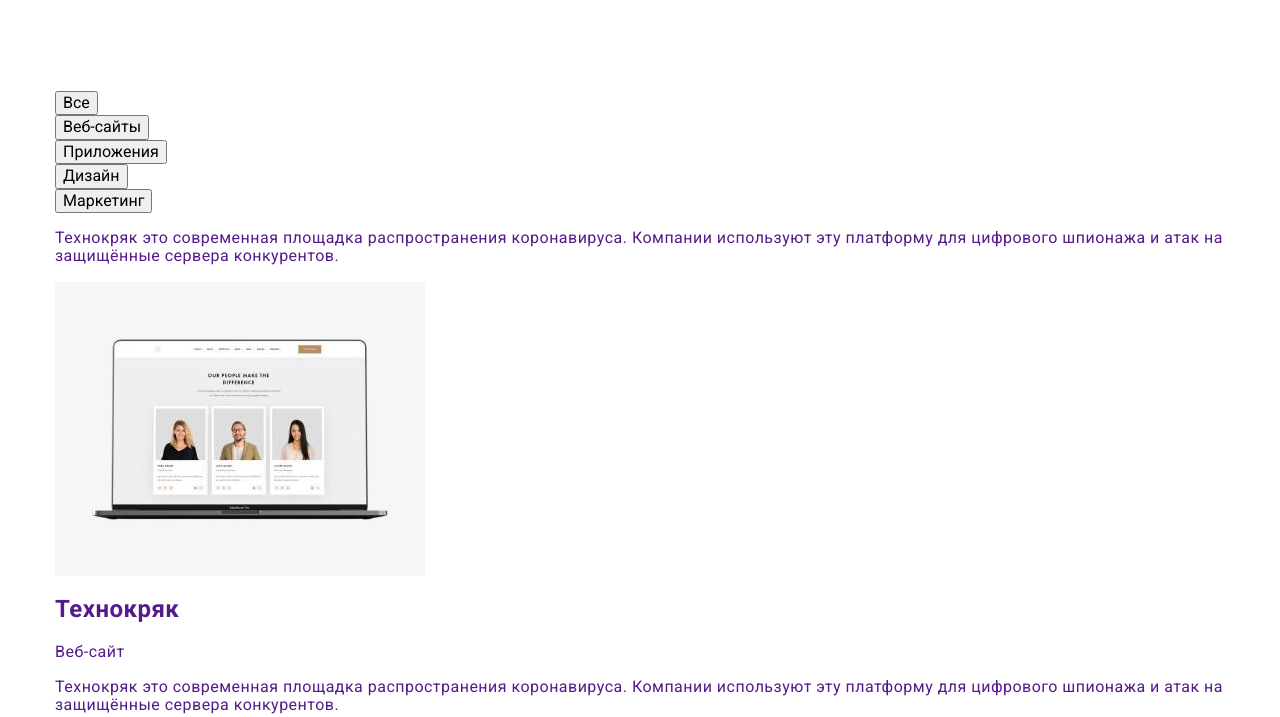
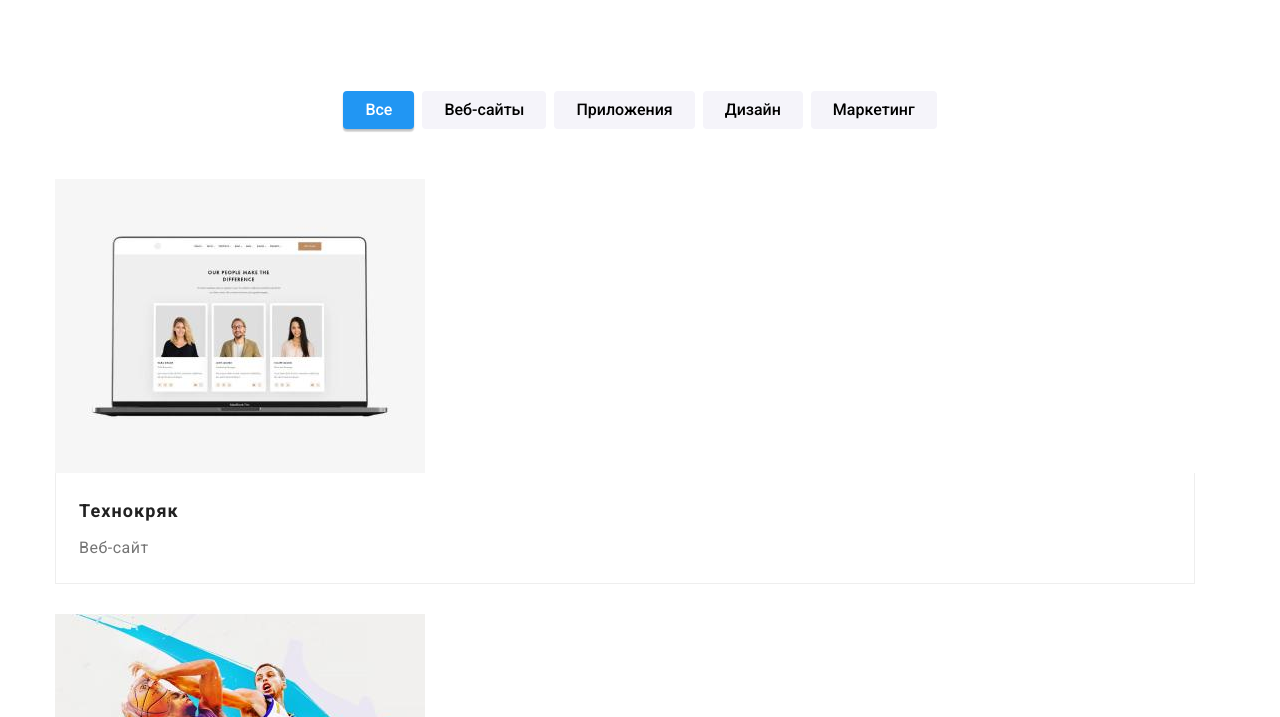
Before and after one commit to VladyslavSht/goit-markup-hw-08, a plain HTML site: page portfolio.html in a window 1280 px wide. Shown: the part 83-800 px from the top of the page. Drawn offline with nearby package versions, Linux system fonts and the light colour scheme.

Commit message:
сделан фильтр в портфолио

```diff
--- a/portfolio.html
+++ b/portfolio.html
@@ -244,8 +244,9 @@
                 <address>
                     <ul class="list">
                         <li class="bottom-left-title">г. Киев, пр-т Леси Украинки, 26</li>
-                        <li class="bottom-left-contacts"><a href="mailto:info@example.com" class="link">info@example.com</a></li>
-                        <li class="bottom-left-contacts"><a href="tel:+380961111111" class="link">096 111 11 11</a></li>
+                        <li class="bottom-left-contacts"><a href="mailto:info@example.com" class="link">info@example.com</a>
+                        </li>
+                        <li class="bottom-left-contacts"><a href="tel:+380991111111" class="link">099 111 11 11</a></li>
                     </ul>
                 </address>
             </div>
@@ -282,7 +283,7 @@
                     </li>
                 </ul>
             </div>
-            <div>
+            <div class="bottom-form-box">
                 <p class="social-net-title">Подпишитесь на рассылку</p>
                 <form class="bottom-form">
                     <input type="email" name="email" id="email" class="bottom-form-input" placeholder=" " />
--- /dev/null
+++ b/sass/components/portfolio/_filters.scss
@@ -0,0 +1,53 @@
+.filter {
+  display: flex;
+
+  @media screen and (max-width: 767px) {
+    flex-wrap: wrap;
+    justify-content: flex-start;
+  }
+
+  @media screen and (min-width: 768px) {
+    justify-content: center;
+  }
+}
+
+.filter-item:not(:last-child) {
+  margin-right: 8px;
+}
+@media screen and (max-width: 767px) {
+  .filter-item:nth-child(n + 4) {
+    margin-top: 15px;
+  }
+}
+
+.filter-btn {
+  padding: 6px 22px 6px 22px;
+
+  font-family: inherit;
+  cursor: pointer;
+  font-weight: 500;
+  font-size: 16px;
+  line-height: 1.63;
+
+  background-color: $secondary-background-color;
+  border-radius: 4px;
+  border-style: none;
+
+  transition: background-color 250ms $time-function, color 250ms $time-function,
+    box-shadow 250ms $time-function;
+
+  &:hover,
+  &:focus {
+    background-color: $accent;
+    color: $second-primary-text-color;
+    box-shadow: 0px 3px 1px rgba(0, 0, 0, 0.1), 0px 1px 2px rgba(0, 0, 0, 0.08),
+      0px 2px 2px rgba(0, 0, 0, 0.12);
+  }
+}
+
+.btn-active {
+  background-color: $accent;
+  color: $second-primary-text-color;
+  box-shadow: 0px 3px 1px rgba(0, 0, 0, 0.1), 0px 1px 2px rgba(0, 0, 0, 0.08),
+    0px 2px 2px rgba(0, 0, 0, 0.12);
+}
--- /dev/null
+++ b/sass/components/portfolio/_projects.scss
@@ -0,0 +1,111 @@
+.projects {
+  display: flex;
+  flex-wrap: wrap;
+  margin-top: 40px;
+
+  @media screen and (min-width: 768px) {
+    margin-top: 30px;
+  }
+
+  @media screen and (min-width: 1200px) {
+    margin-top: 50px;
+  }
+}
+
+.projects-card {
+  width: 100%;
+  /*width: 370px;
+  margin-right: 30px;*/
+  margin-bottom: 30px;
+
+  &:nth-child(3n) {
+    margin-right: 0;
+  }
+  &:nth-last-child(-n + 3) {
+    margin-bottom: 0;
+  }
+
+  @media screen and (min-width: 768px) {
+    width: calc((100%-60) / 3);
+
+    &:nth-child(2n + 1) {
+      margin-right: 30px;
+    }
+  }
+}
+
+.projects-picture {
+  position: relative;
+  overflow: hidden;
+  width: 100%;
+}
+
+.overlay {
+  position: absolute;
+  top: 0;
+  left: 0;
+  width: 100%;
+  height: 100%;
+
+  background: rgba(33, 150, 243, 0.9);
+
+  transform: translateY(101%);
+  transition: transform 250ms cubic-bezier(0.4, 0, 0.2, 1);
+
+  .projects-link:hover &,
+  .projects-link:focus & {
+    transform: translateY(0);
+  }
+}
+
+.overlay-text {
+  padding: 63px 24px 63px 24px;
+  margin: 0;
+
+  color: $second-primary-text-color;
+  font-weight: 400;
+  font-size: 18px;
+  line-height: 1.56;
+}
+
+.projects-card-bottom {
+  padding-top: 20px;
+  padding-bottom: 20px;
+  padding-left: 23px;
+  padding-right: 23px;
+  border-left: 1px solid #eeeeee;
+  border-right: 1px solid #eeeeee;
+  border-bottom: 1px solid #eeeeee;
+}
+
+.projects-link {
+  transition: box-shadow 250ms $time-function;
+  width: 100%;
+  &:hover,
+  &:focus {
+    display: inline-block;
+    box-shadow: 0px 1px 1px rgba(0, 0, 0, 0.12), 0px 4px 4px rgba(0, 0, 0, 0.06),
+      1px 4px 6px rgba(0, 0, 0, 0.16);
+  }
+}
+
+.projects-card-bottom-title {
+  width: 322px;
+  margin-top: 0;
+  margin-bottom: 4px;
+  font-weight: 700;
+  font-size: 18px;
+  line-height: 2;
+  letter-spacing: 0.06em;
+  color: $primary-text-color;
+}
+
+.projects-card-bottom-unit {
+  width: 322px;
+  margin-top: 0;
+  margin-bottom: 0;
+  color: $secondary-text-color;
+
+  font-size: 16px;
+  line-height: 1.88;
+}
--- a/sass/components/studio/_footer.scss
+++ b/sass/components/studio/_footer.scss
@@ -31,7 +31,7 @@
     width: 231px;
 
     margin-left: 61px;
-    margin-bottom: -20px;
+    margin-bottom: 60px;
   }
 
   @media screen and (min-width: 1200px) {
@@ -57,10 +57,16 @@
   &:last-child {
     margin-bottom: 60px;
   }
+
+  @media screen and (min-width: 768px) {
+    &:last-child {
+      margin-bottom: 0;
+    }
+  }
 }
 
 .bottom-left-contacts .link {
-  color: rgba(255, 255, 255, 60%);
+  color: rgba(255, 255, 255, 0.6);
 
   font-size: 14px;
   line-height: 1.71;
@@ -175,20 +181,24 @@
 
   &:focus + .bottom-form-label,
   &:not(:placeholder-shown) + .bottom-form-label {
-    transform: translateX(-75px);
+    transform: translateY(-40px);
   }
 
   @media screen and (min-width: 1200px) {
     margin-bottom: 0;
     padding-left: 0;
     width: 358px;
+
+    &:focus + .bottom-form-label,
+    &:not(:placeholder-shown) + .bottom-form-label {
+      transform: translateX(-75px);
+    }
   }
 }
 
 .bottom-form-btn {
   margin-right: 125px;
   margin-left: 125px;
-  margin-bottom: 60px;
   padding: 10px 29px;
   font-weight: 700;
   font-size: 16px;
@@ -208,7 +218,6 @@
   @media screen and (min-width: 1200px) {
     margin-right: 0;
     margin-left: 12px;
-    margin-bottom: 0;
   }
 }
 
--- a/sass/main.scss
+++ b/sass/main.scss
@@ -12,3 +12,5 @@
 @import "components/studio/team";
 @import "components/studio/clients";
 @import "components/studio/footer";
+@import "components/portfolio/filters";
+@import "components/portfolio/projects";
```
Also changed, not shown: css/main.css, css/main.min.css, 2 other files.
